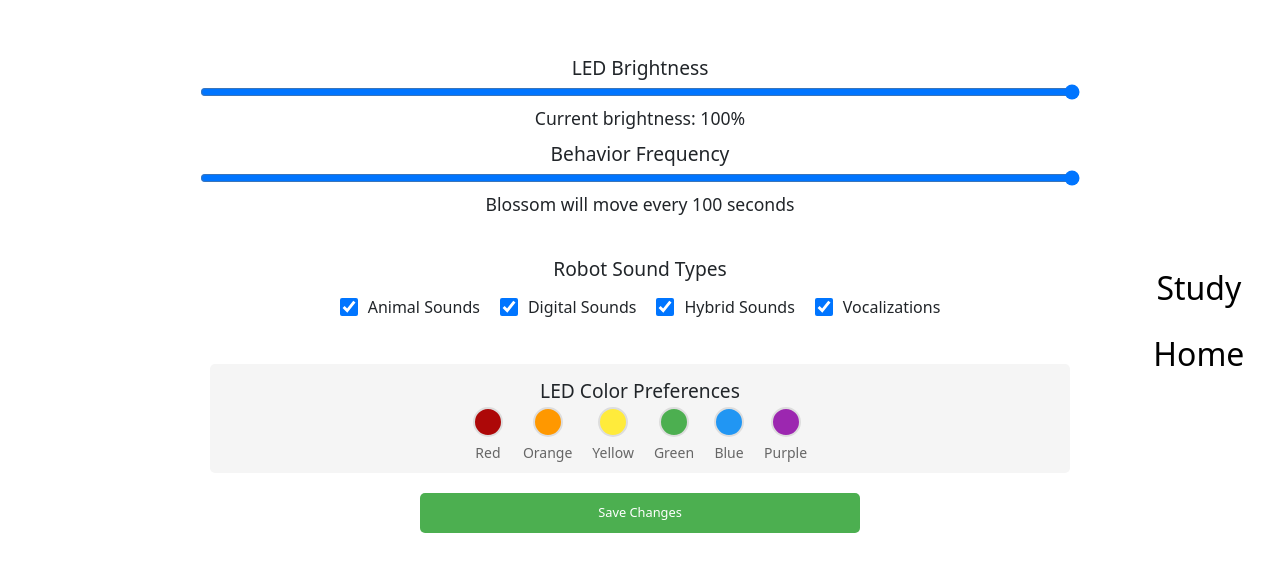
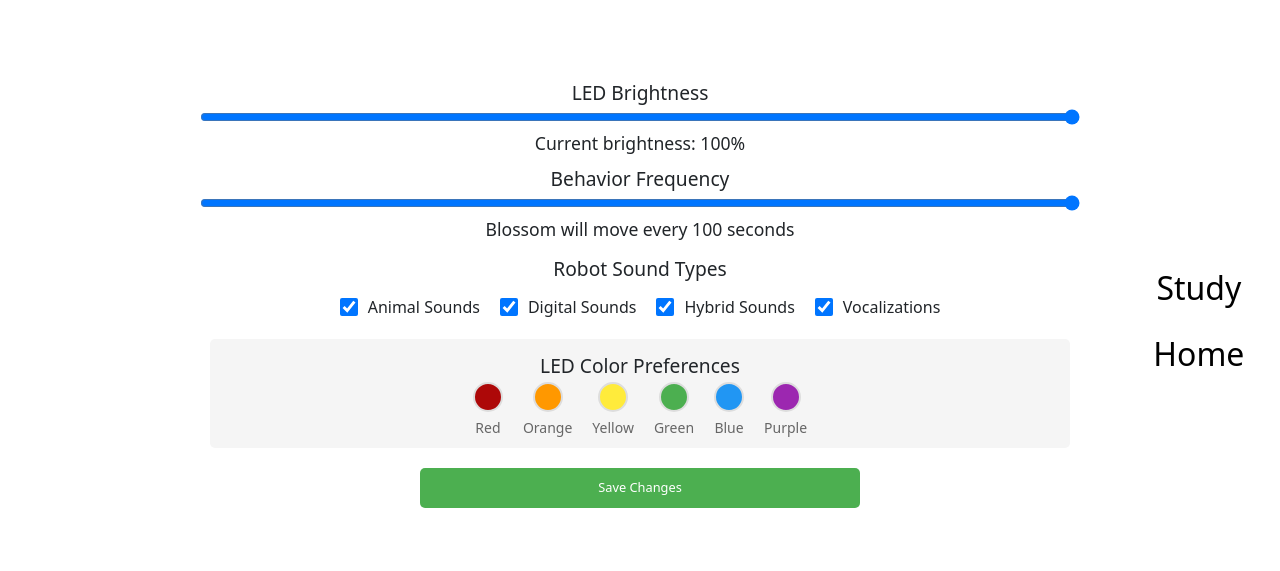
Before and after one commit to interaction-lab/BlossomUI_2425, an Angular app in the folder inlab_study/frontend/blossom-ang-ts/: page /settings in a window 1280 px wide. Shown: the part 103-674 px from the top of the page. Built offline with nearby package versions, Linux system fonts and the light colour scheme; no server answers.

Commit message:
Update settings.component.css

```diff
--- a/inlab_study/frontend/blossom-ang-ts/src/app/settings/settings.component.css
+++ b/inlab_study/frontend/blossom-ang-ts/src/app/settings/settings.component.css
@@ -22,13 +22,7 @@
 
 .audio-preferences
 {
-  /* margin-top: 30px; */
- /* text-align: left;*/
-}
-
-.audio-preferences
-{
-  margin: 30px;
+  margin: 5px;
 }
 
 .checkbox-group
```
